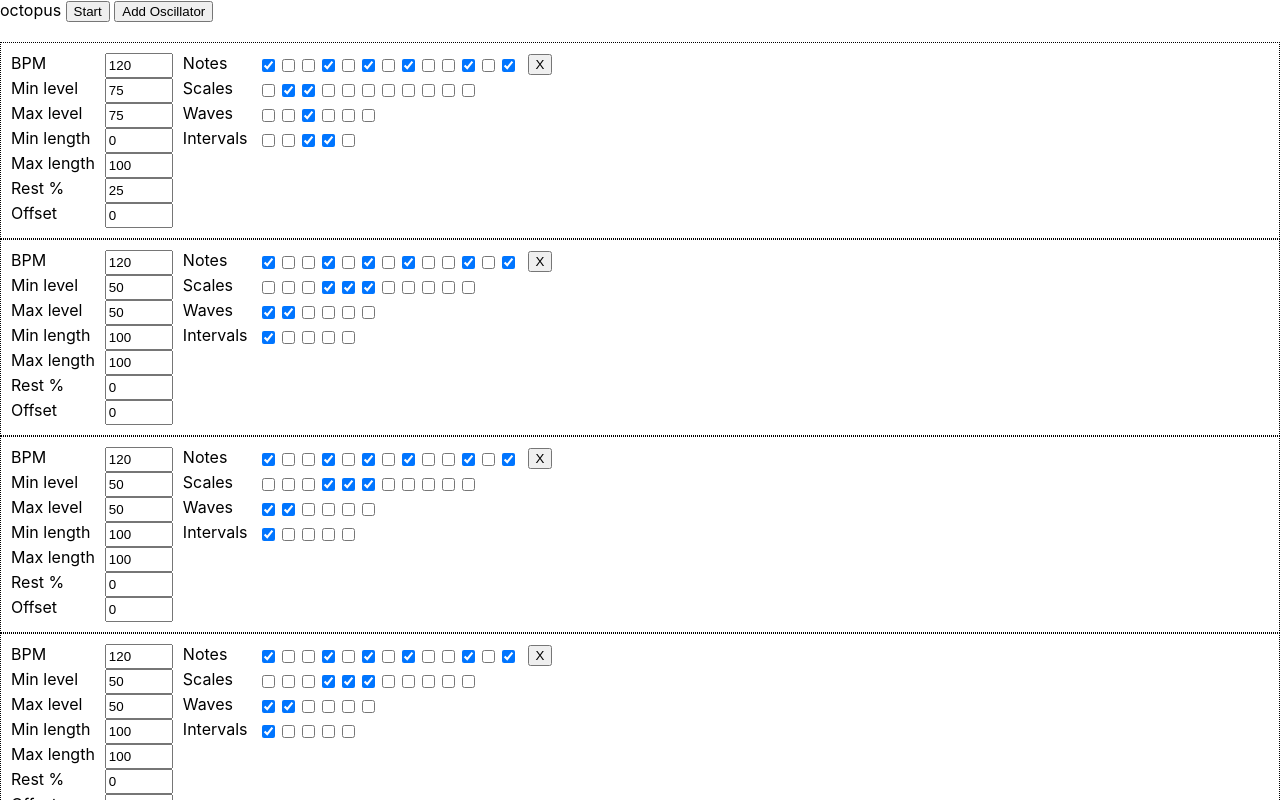
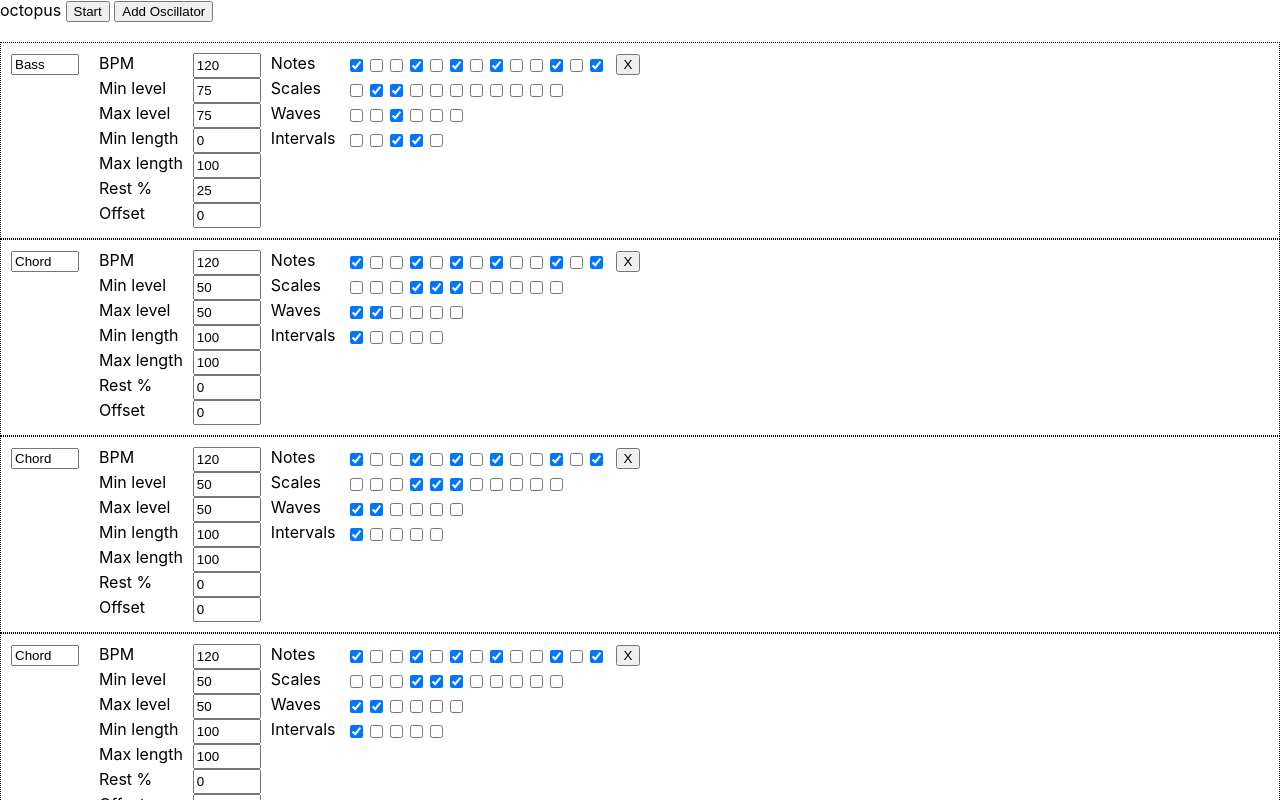
Before and after one commit to CodeKrakken/random-noise-generator, a React (Create React App) app: page / in a window 1280 px wide. Shown: the top 800 px of the page. Built offline with nearby package versions, Linux system fonts and the light colour scheme.

Commit message:
Add labels to nodes

```diff
--- a/src/App.jsx
+++ b/src/App.jsx
@@ -105,6 +105,7 @@ function App() {
 
   const demo = [
     {
+      label           : 'Bass',
       oscillator      : oscillator,
       gain            : gain,
       minFrequency    : 20,
@@ -122,6 +123,7 @@ function App() {
       offset          : 0
     },
     {
+      label           : 'Chord',
       oscillator      : oscillator2,
       gain            : gain2,
       minFrequency    : 20,
@@ -139,6 +141,7 @@ function App() {
       offset          : 0
     },
     {
+      label           : 'Chord',
       oscillator      : oscillator3,
       gain            : gain3,
       minFrequency    : 20,
@@ -156,6 +159,7 @@ function App() {
       offset          : 0
     },
     {
+      label           : 'Chord',
       oscillator      : oscillator4,
       gain            : gain4,
       minFrequency    : 20,
@@ -173,6 +177,7 @@ function App() {
       offset          : 0
     },
     {
+      label           : 'Middle',
       oscillator      : oscillator5,
       gain            : gain5,
       minFrequency    : 20,
@@ -185,11 +190,12 @@ function App() {
       activeWaveShapes: ['triangle'],
       rest            : 50,
       activeIntervals : [1/2, 1/4],
-      minNoteLength   : 0,
+      minNoteLength   : 100,
       maxNoteLength   : 100,
       offset          : 0
     },
     {
+      label           : 'Lead',
       oscillator      : oscillator6,
       gain            : gain6,
       minFrequency    : 20,
@@ -202,11 +208,12 @@ function App() {
       activeWaveShapes: ['sine'],
       rest            : 50,
       activeIntervals : [1/4, 1/8],
-      minNoteLength   : 0,
+      minNoteLength   : 100,
       maxNoteLength   : 100,
       offset          : 0
     },
     {
+      label           : 'Kick',
       oscillator      : oscillator7,
       gain            : gain7,
       minFrequency    : 20,
@@ -219,11 +226,12 @@ function App() {
       activeWaveShapes: ['kick'],
       rest            : 0,
       activeIntervals : [1/4, 1/8],
-      minNoteLength   : 0,
+      minNoteLength   : 100,
       maxNoteLength   : 100,
       offset          : 0
     },
     {
+      label           : 'Snare',
       oscillator      : oscillator8,
       gain            : gain8,
       minFrequency    : 20,
@@ -236,7 +244,7 @@ function App() {
       activeWaveShapes: ['snare'],
       rest            : 0,
       activeIntervals : [1/2],
-      minNoteLength   : 0,
+      minNoteLength   : 100,
       maxNoteLength   : 100,
       offset          : 50
     },
--- a/src/components/Node.jsx
+++ b/src/components/Node.jsx
@@ -4,6 +4,18 @@ export default function Node(props) {
 
   return <div className="node">
     <div className="row">
+    <div className="column">
+      <input
+        className='textbox'
+        title="Label"
+        id={`label${i}`}
+        type="text"
+        value={node.label}
+        onChange={(e) => setNodes([nodes.slice(0,i), {...nodes[i], label: +e.target.value}, nodes.slice(i+1)].flat())}
+      />
+    </div>
+    <div className="column">
+      </div>
       <div className="column">
         <div className="row inner-row">BPM</div>
         <div className="row inner-row">Min level</div>
```
